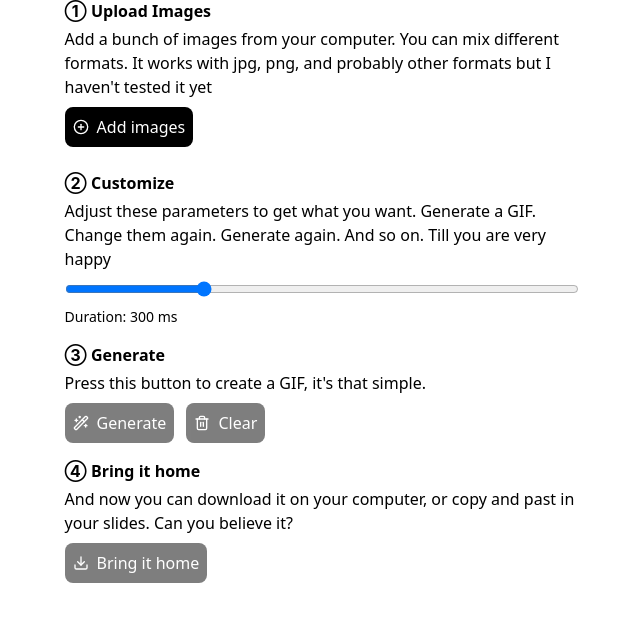
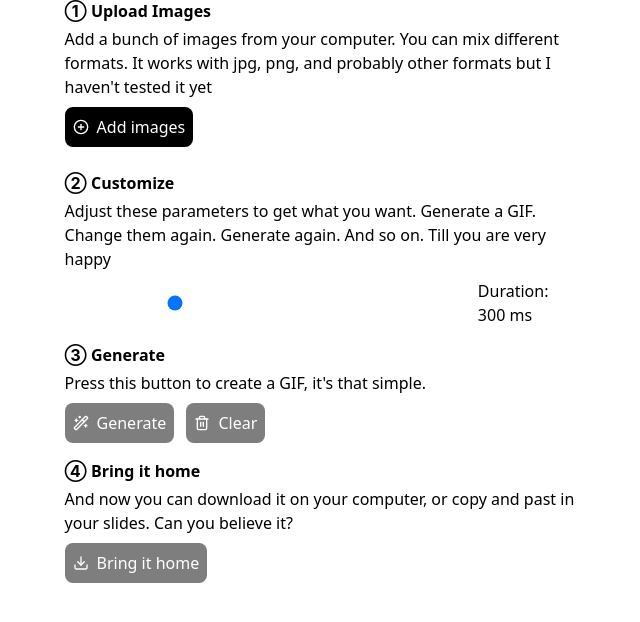
Before and after one commit to lndgst/random, a Flask app: page / in a window 1280 px wide. Shown: the part 129-751 px from the top of the page, without its empty margins (318-958 px from the left). Run offline with Flask 3, Linux system fonts and the light colour scheme.

Commit message:
Improve duration slider layout

```diff
--- a/gif_app/templates/index.html
+++ b/gif_app/templates/index.html
@@ -5,6 +5,30 @@
     <title>The Giffer</title>
     <link href="https://cdn.jsdelivr.net/npm/tailwindcss@2.2.19/dist/tailwind.min.css" rel="stylesheet">
     <script src="https://unpkg.com/lucide@latest/dist/umd/lucide.js"></script>
+    <style>
+        #durationInput {
+            -webkit-appearance: none;
+            appearance: none;
+            width: 100%;
+            background: transparent;
+        }
+        #durationInput::-webkit-slider-runnable-track,
+        #durationInput::-moz-range-track {
+            height: 1px;
+            background: #000;
+        }
+        #durationInput::-webkit-slider-thumb,
+        #durationInput::-moz-range-thumb {
+            -webkit-appearance: none;
+            appearance: none;
+            height: 12px;
+            width: 12px;
+            border-radius: 50%;
+            background: #000;
+            border: none;
+            margin-top: -5.5px;
+        }
+    </style>
 </head>
 <body class="bg-white min-h-screen py-10 flex justify-center font-sans">
     <div class="p-10 w-full max-w-prose text-left mx-4">
@@ -23,8 +47,10 @@
             <div>
                 <h2 class="font-bold mb-1">&#9313; Customize</h2>
                 <p class="mb-2">Adjust these parameters to get what you want. Generate a GIF. Change them again. Generate again. And so on. Till you are very happy</p>
-                <input id="durationInput" type="range" min="50" max="1000" step="50" value="300" class="w-full">
-                <div class="text-sm mt-1">Duration: <span id="durationValue">300</span> ms</div>
+                <div class="flex items-center space-x-2 mt-1">
+                    <input id="durationInput" type="range" min="50" max="1000" step="50" value="300" class="flex-grow">
+                    <div id="durationLabel" class="text-base">Duration: <span id="durationValue">300</span> ms</div>
+                </div>
             </div>
             <div>
                 <h2 class="font-bold mb-1">&#9314; Generate</h2>
```
